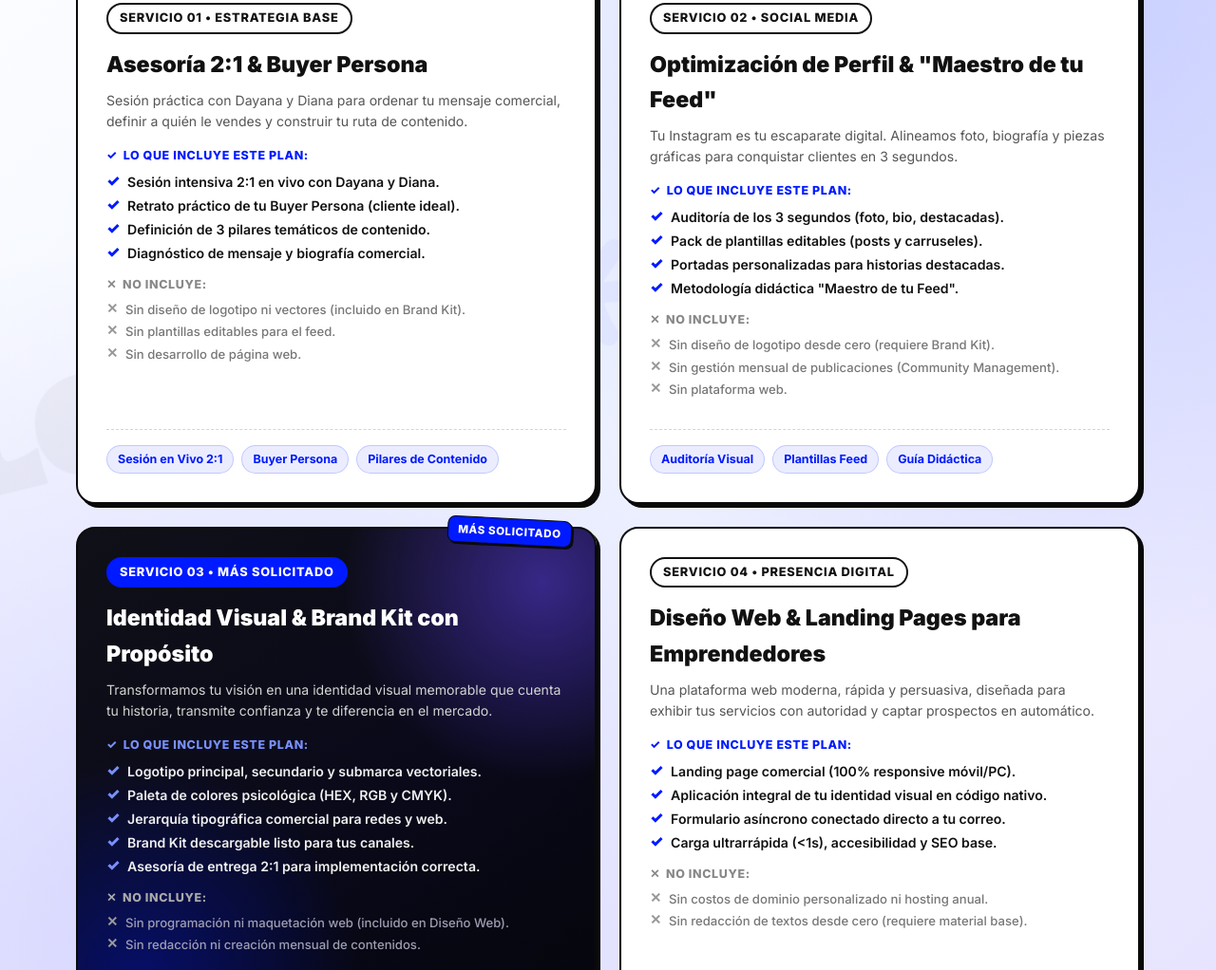
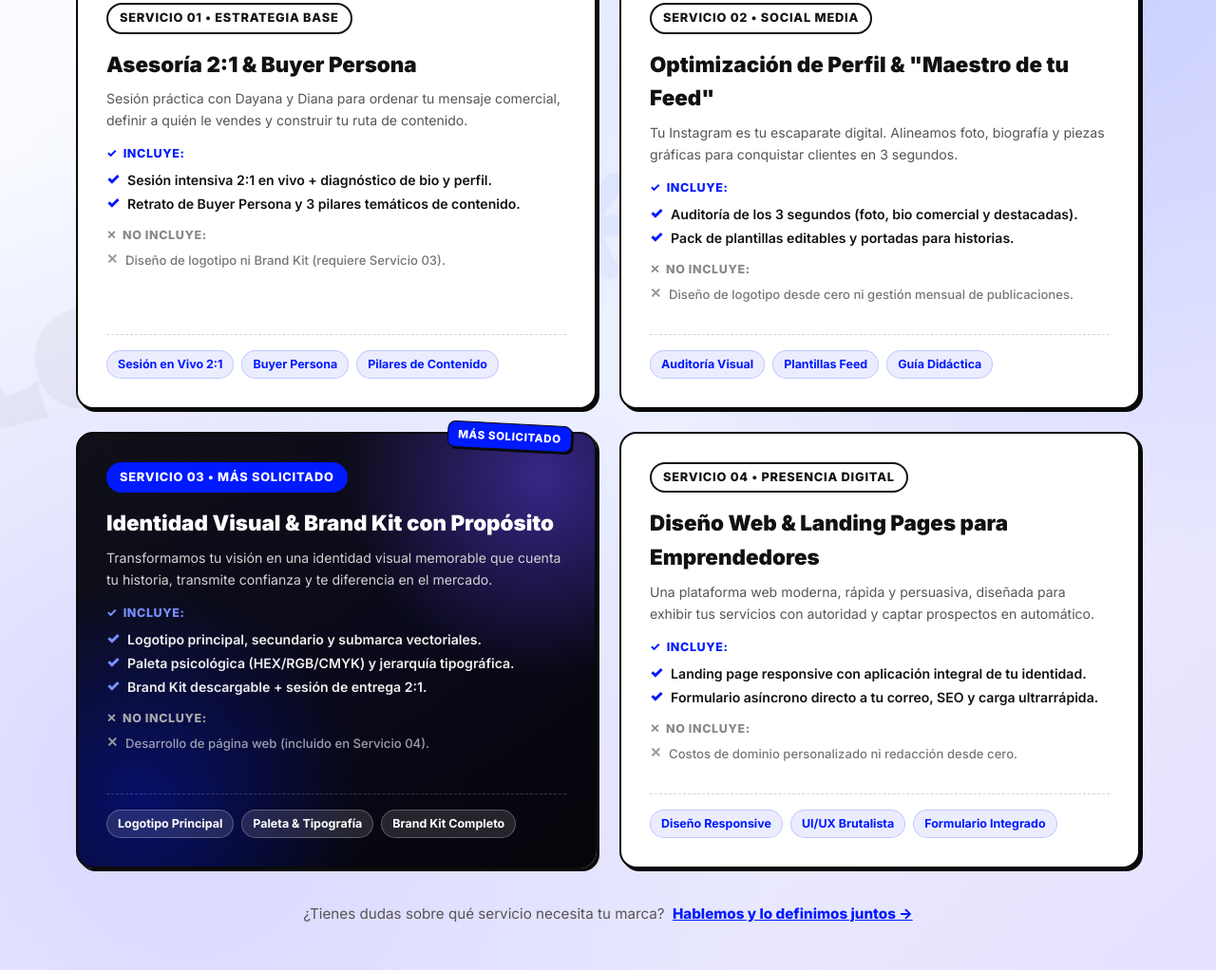
Before and after one commit to rmbntz/PROYECTO-LEUSWORK, a plain HTML site: page index.html in a window 1280 px wide. Shown: the part 1570-2592 px from the top of the page at 95% size. Drawn offline with Linux system fonts and the light colour scheme.

Commit message:
beta final

```diff
--- a/index.html
+++ b/index.html
@@ -383,7 +383,7 @@
           <article class="service-card">
             <div>
               <span class="service-number">Servicio 01 • Estrategia Base</span>
-              <h3 style="font-size: 1.45rem; font-weight: 900; margin-bottom: 8px;">
+              <h3 style="font-size: 1.4rem; font-weight: 900; margin-bottom: 8px;">
                 Asesoría 2:1 &amp; Buyer Persona
               </h3>
               <p style="font-size: 0.88rem; color: var(--color-muted); margin-bottom: 14px;">
@@ -392,24 +392,16 @@
 
               <div class="plan-group">
                 <div class="plan-group-title plan-group-title--included">
-                  <span>✓</span> Lo que incluye este plan:
+                  <span>✓</span> Incluye:
                 </div>
                 <ul class="feature-list">
                   <li class="feature-item feature-item--included">
                     <span class="feature-icon">✓</span>
-                    <span>Sesión intensiva 2:1 en vivo con Dayana y Diana.</span>
+                    <span>Sesión intensiva 2:1 en vivo + diagnóstico de bio y perfil.</span>
                   </li>
                   <li class="feature-item feature-item--included">
                     <span class="feature-icon">✓</span>
-                    <span>Retrato práctico de tu Buyer Persona (cliente ideal).</span>
-                  </li>
-                  <li class="feature-item feature-item--included">
-                    <span class="feature-icon">✓</span>
-                    <span>Definición de 3 pilares temáticos de contenido.</span>
-                  </li>
-                  <li class="feature-item feature-item--included">
-                    <span class="feature-icon">✓</span>
-                    <span>Diagnóstico de mensaje y biografía comercial.</span>
+                    <span>Retrato de Buyer Persona y 3 pilares temáticos de contenido.</span>
                   </li>
                 </ul>
 
@@ -419,15 +411,7 @@
                 <ul class="feature-list">
                   <li class="feature-item feature-item--excluded">
                     <span class="feature-icon">✕</span>
-                    <span>Sin diseño de logotipo ni vectores (incluido en Brand Kit).</span>
-                  </li>
-                  <li class="feature-item feature-item--excluded">
-                    <span class="feature-icon">✕</span>
-                    <span>Sin plantillas editables para el feed.</span>
-                  </li>
-                  <li class="feature-item feature-item--excluded">
-                    <span class="feature-icon">✕</span>
-                    <span>Sin desarrollo de página web.</span>
+                    <span>Diseño de logotipo ni Brand Kit (requiere Servicio 03).</span>
                   </li>
                 </ul>
               </div>
@@ -443,7 +427,7 @@
           <article class="service-card">
             <div>
               <span class="service-number">Servicio 02 • Social Media</span>
-              <h3 style="font-size: 1.45rem; font-weight: 900; margin-bottom: 8px;">
+              <h3 style="font-size: 1.4rem; font-weight: 900; margin-bottom: 8px;">
                 Optimización de Perfil &amp; "Maestro de tu Feed"
               </h3>
               <p style="font-size: 0.88rem; color: var(--color-muted); margin-bottom: 14px;">
@@ -452,24 +436,16 @@
 
               <div class="plan-group">
                 <div class="plan-group-title plan-group-title--included">
-                  <span>✓</span> Lo que incluye este plan:
+                  <span>✓</span> Incluye:
                 </div>
                 <ul class="feature-list">
                   <li class="feature-item feature-item--included">
                     <span class="feature-icon">✓</span>
-                    <span>Auditoría de los 3 segundos (foto, bio, destacadas).</span>
+                    <span>Auditoría de los 3 segundos (foto, bio comercial y destacadas).</span>
                   </li>
                   <li class="feature-item feature-item--included">
                     <span class="feature-icon">✓</span>
-                    <span>Pack de plantillas editables (posts y carruseles).</span>
-                  </li>
-                  <li class="feature-item feature-item--included">
-                    <span class="feature-icon">✓</span>
-                    <span>Portadas personalizadas para historias destacadas.</span>
-                  </li>
-                  <li class="feature-item feature-item--included">
-                    <span class="feature-icon">✓</span>
-                    <span>Metodología didáctica "Maestro de tu Feed".</span>
+                    <span>Pack de plantillas editables y portadas para historias.</span>
                   </li>
                 </ul>
 
@@ -479,15 +455,7 @@
                 <ul class="feature-list">
                   <li class="feature-item feature-item--excluded">
                     <span class="feature-icon">✕</span>
-                    <span>Sin diseño de logotipo desde cero (requiere Brand Kit).</span>
-                  </li>
-                  <li class="feature-item feature-item--excluded">
-                    <span class="feature-icon">✕</span>
-                    <span>Sin gestión mensual de publicaciones (Community Management).</span>
-                  </li>
-                  <li class="feature-item feature-item--excluded">
-                    <span class="feature-icon">✕</span>
-                    <span>Sin plataforma web.</span>
+                    <span>Diseño de logotipo desde cero ni gestión mensual de publicaciones.</span>
                   </li>
                 </ul>
               </div>
@@ -510,7 +478,7 @@
                 style="border-color: var(--color-blue); background-color: var(--color-blue); color: #FFFFFF;">
                 Servicio 03 • Más Solicitado
               </span>
-              <h3 style="font-size: 1.45rem; font-weight: 900; margin-bottom: 8px;">
+              <h3 style="font-size: 1.4rem; font-weight: 900; margin-bottom: 8px;">
                 Identidad Visual &amp; Brand Kit con Propósito
               </h3>
               <p style="font-size: 0.88rem; color: #D4D4D4; margin-bottom: 14px;">
@@ -519,7 +487,7 @@
 
               <div class="plan-group">
                 <div class="plan-group-title plan-group-title--included">
-                  <span>✓</span> Lo que incluye este plan:
+                  <span>✓</span> Incluye:
                 </div>
                 <ul class="feature-list">
                   <li class="feature-item feature-item--included">
@@ -528,19 +496,11 @@
                   </li>
                   <li class="feature-item feature-item--included">
                     <span class="feature-icon">✓</span>
-                    <span>Paleta de colores psicológica (HEX, RGB y CMYK).</span>
+                    <span>Paleta psicológica (HEX/RGB/CMYK) y jerarquía tipográfica.</span>
                   </li>
                   <li class="feature-item feature-item--included">
                     <span class="feature-icon">✓</span>
-                    <span>Jerarquía tipográfica comercial para redes y web.</span>
-                  </li>
-                  <li class="feature-item feature-item--included">
-                    <span class="feature-icon">✓</span>
-                    <span>Brand Kit descargable listo para tus canales.</span>
-                  </li>
-                  <li class="feature-item feature-item--included">
-                    <span class="feature-icon">✓</span>
-                    <span>Asesoría de entrega 2:1 para implementación correcta.</span>
+                    <span>Brand Kit descargable + sesión de entrega 2:1.</span>
                   </li>
                 </ul>
 
@@ -550,11 +510,7 @@
                 <ul class="feature-list">
                   <li class="feature-item feature-item--excluded">
                     <span class="feature-icon">✕</span>
-                    <span>Sin programación ni maquetación web (incluido en Diseño Web).</span>
-                  </li>
-                  <li class="feature-item feature-item--excluded">
-                    <span class="feature-icon">✕</span>
-                    <span>Sin redacción ni creación mensual de contenidos.</span>
+                    <span>Desarrollo de página web (incluido en Servicio 04).</span>
                   </li>
                 </ul>
               </div>
@@ -570,7 +526,7 @@
           <article class="service-card">
             <div>
               <span class="service-number">Servicio 04 • Presencia Digital</span>
-              <h3 style="font-size: 1.45rem; font-weight: 900; margin-bottom: 8px;">
+              <h3 style="font-size: 1.4rem; font-weight: 900; margin-bottom: 8px;">
                 Diseño Web &amp; Landing Pages para Emprendedores
               </h3>
               <p style="font-size: 0.88rem; color: var(--color-muted); margin-bottom: 14px;">
@@ -579,24 +535,16 @@
 
               <div class="plan-group">
                 <div class="plan-group-title plan-group-title--included">
-                  <span>✓</span> Lo que incluye este plan:
+                  <span>✓</span> Incluye:
                 </div>
                 <ul class="feature-list">
                   <li class="feature-item feature-item--included">
                     <span class="feature-icon">✓</span>
-                    <span>Landing page comercial (100% responsive móvil/PC).</span>
+                    <span>Landing page responsive con aplicación integral de tu identidad.</span>
                   </li>
                   <li class="feature-item feature-item--included">
                     <span class="feature-icon">✓</span>
-                    <span>Aplicación integral de tu identidad visual en código nativo.</span>
-                  </li>
-                  <li class="feature-item feature-item--included">
-                    <span class="feature-icon">✓</span>
-                    <span>Formulario asíncrono conectado directo a tu correo.</span>
-                  </li>
-                  <li class="feature-item feature-item--included">
-                    <span class="feature-icon">✓</span>
-                    <span>Carga ultrarrápida (&lt;1s), accesibilidad y SEO base.</span>
+                    <span>Formulario asíncrono directo a tu correo, SEO y carga ultrarrápida.</span>
                   </li>
                 </ul>
 
@@ -606,11 +554,7 @@
                 <ul class="feature-list">
                   <li class="feature-item feature-item--excluded">
                     <span class="feature-icon">✕</span>
-                    <span>Sin costos de dominio personalizado ni hosting anual.</span>
-                  </li>
-                  <li class="feature-item feature-item--excluded">
-                    <span class="feature-icon">✕</span>
-                    <span>Sin redacción de textos desde cero (requiere material base).</span>
+                    <span>Costos de dominio personalizado ni redacción desde cero.</span>
                   </li>
                 </ul>
               </div>
--- a/styles.css
+++ b/styles.css
@@ -18,11 +18,11 @@
 
   --radius-sm: 8px;
   --radius-md: 14px;
-  --radius-lg: 20px;
+  --radius-lg: 18px;
   --radius-pill: 9999px;
 
-  --shadow-card: 4px 4px 0px #0A0A0A;
-  --shadow-blue: 4px 4px 0px #001AFF;
+  --shadow-card: 3px 3px 0px #0A0A0A;
+  --shadow-blue: 3px 3px 0px #001AFF;
   --shadow-sm: 2px 2px 0px #0A0A0A;
 
   --max-width: 1160px;
@@ -758,11 +758,11 @@ section[id] {
    ========================================================================== */
 .contact-guide-card {
   background-color: #FFFFFF;
-  border: 2px solid var(--color-black);
+  border: 1.5px solid var(--color-black);
   border-radius: var(--radius-md);
-  padding: 18px 20px;
-  margin-bottom: 20px;
-  box-shadow: 4px 4px 0px rgba(0, 0, 0, 0.35);
+  padding: 16px 18px;
+  margin-bottom: 18px;
+  box-shadow: 2px 2px 0px rgba(0, 0, 0, 0.25);
   color: var(--color-black);
   position: relative;
 }
```
